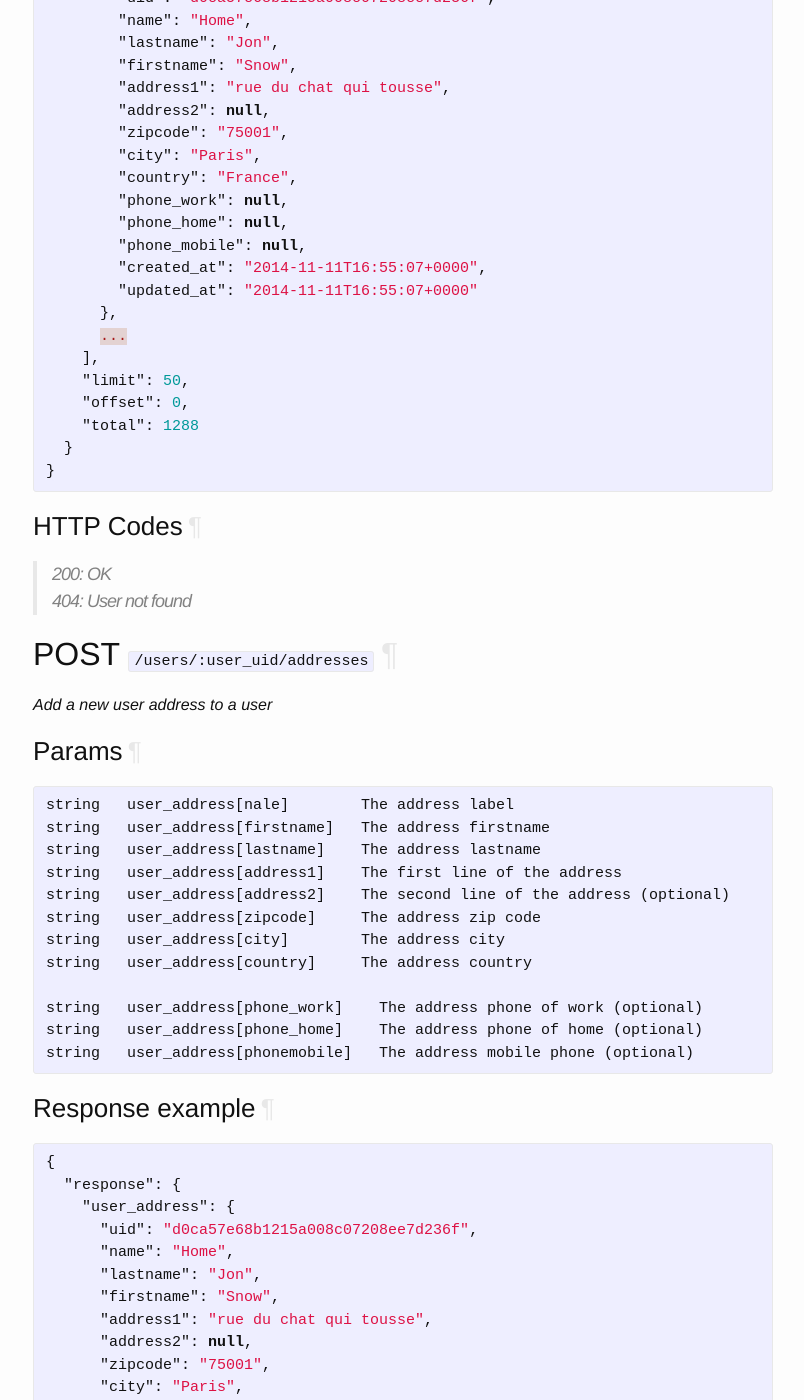
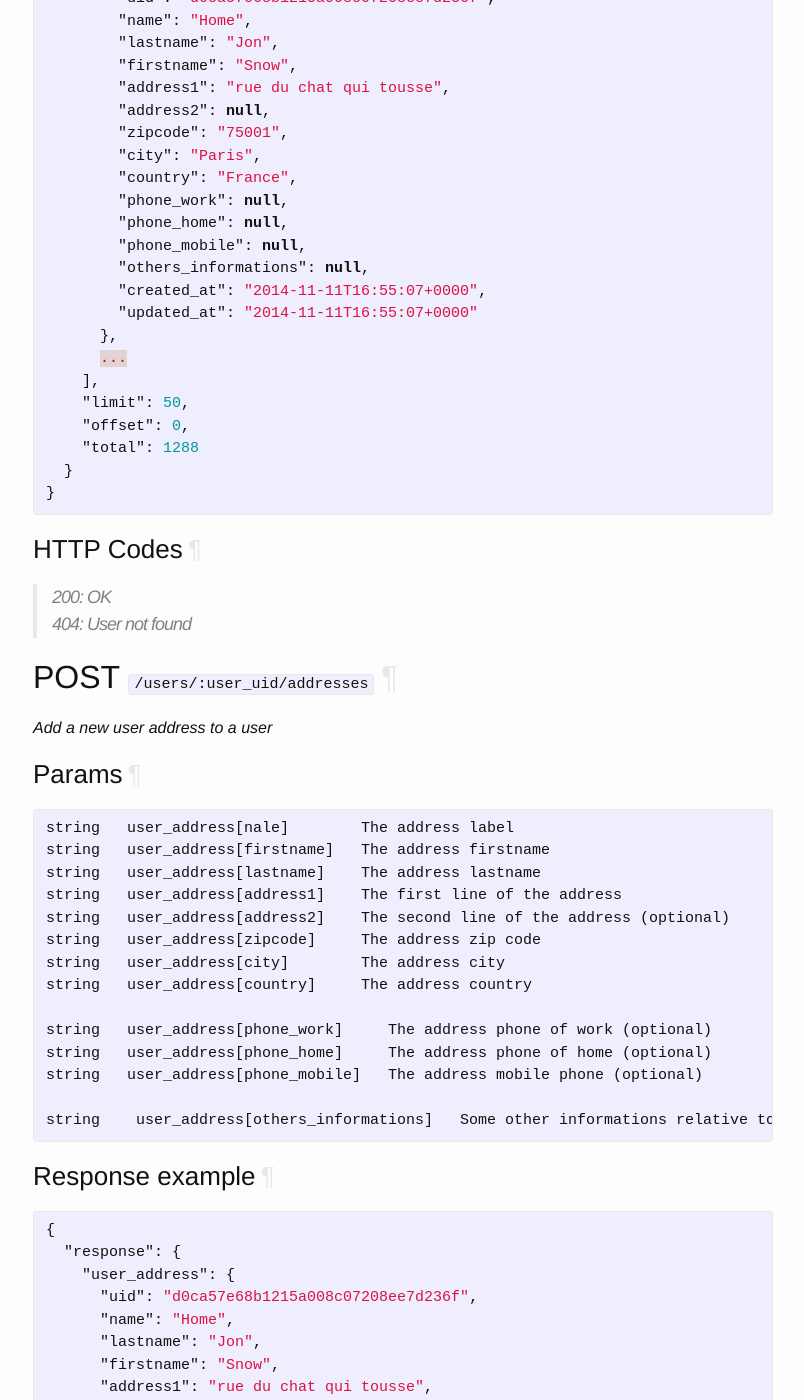
Before and after one commit to subbly/documentation, a Jekyll site: the page built from rest-api/v1/services/user-addresses.md, in a window 1280 px wide and 1400 px high, scrolled down 731 px. Shown: the whole window, without its empty margins (237-1041 px from the left). Built offline with Jekyll 4.4.1, drawn with Linux system fonts in a browser that asks for light colours; nearby versions of some CDN libraries; some of the changed text lies outside the part shown.

Commit message:
Update user-addresses REST api documentation

```diff
--- a/rest-api/v1/services/user-addresses.md
+++ b/rest-api/v1/services/user-addresses.md
@@ -43,6 +43,7 @@ integer   offset   Offset
         "phone_work": null,
         "phone_home": null,
         "phone_mobile": null,
+        "others_informations": null,
         "created_at": "2014-11-11T16:55:07+0000",
         "updated_at": "2014-11-11T16:55:07+0000"
       },
@@ -78,9 +79,11 @@ string   user_address[zipcode]     The address zip code
 string   user_address[city]        The address city
 string   user_address[country]     The address country
 
-string   user_address[phone_work]    The address phone of work (optional)
-string   user_address[phone_home]    The address phone of home (optional)
-string   user_address[phonemobile]   The address mobile phone (optional)
+string   user_address[phone_work]     The address phone of work (optional)
+string   user_address[phone_home]     The address phone of home (optional)
+string   user_address[phone_mobile]   The address mobile phone (optional)
+
+string    user_address[others_informations]   Some other informations relative to the address
 {% endhighlight %}
 
 ### Response example
@@ -101,6 +104,7 @@ string   user_address[phonemobile]   The address mobile phone (optional)
       "phone_work": null,
       "phone_home": null,
       "phone_mobile": null,
+      "others_informations": null,
       "created_at": "2014-11-11T16:55:07+0000",
       "updated_at": "2014-11-11T16:55:07+0000"
     }
```
